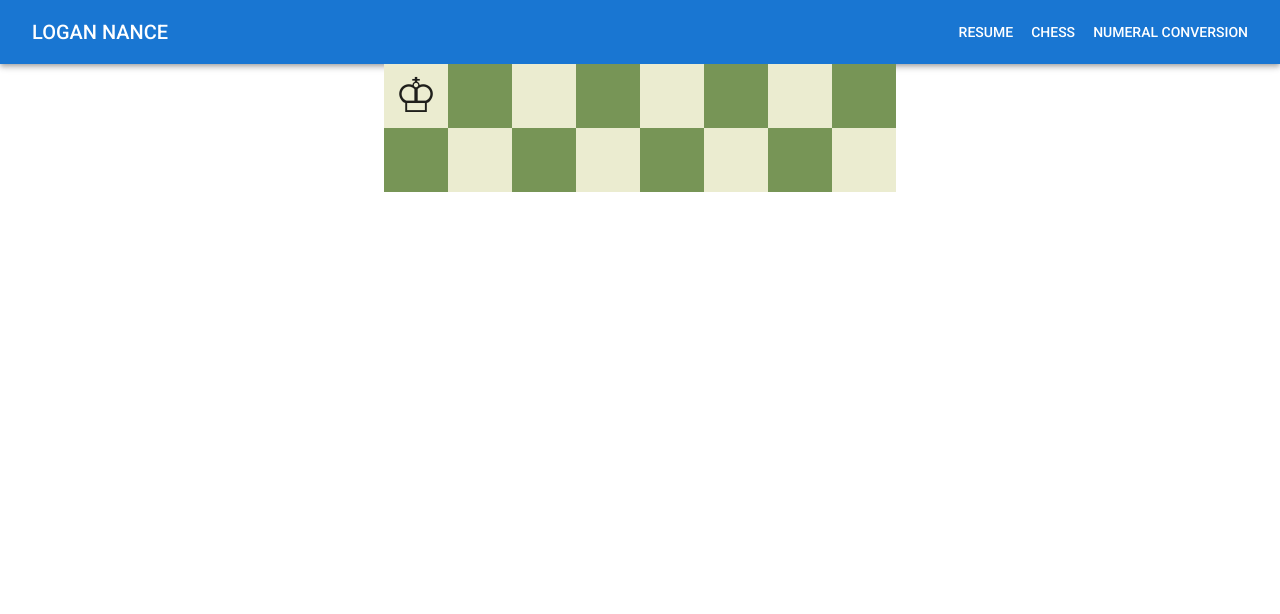
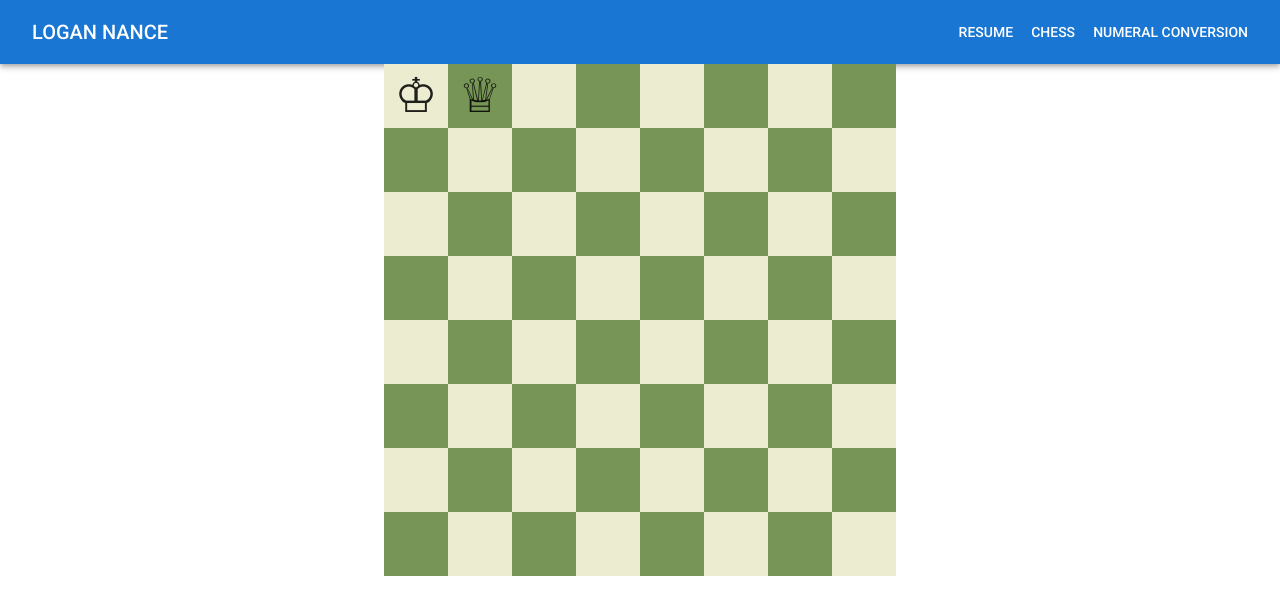
Before and after one commit to logannance/logannance.github.io, a Next.js app: page /chess in a window 1280 px wide. Shown: the top 614 px of the page. Built offline with nearby package versions, Linux system fonts and the light colour scheme; what @mui/material-nextjs would draw is missing.

Commit message:
add queen

```diff
--- a/src/ui/chess/chess.tsx
+++ b/src/ui/chess/chess.tsx
@@ -2,54 +2,17 @@
 
 import { Box, Grid } from "@mui/material";
 import { useState } from "react";
+import { Piece } from "./piece";
 
 const SquareColor = {
   Light: '#ebecd0',
   Dark: '#779556',
 } as const; type SquareColor = typeof SquareColor[keyof typeof SquareColor];
 
-export const PieceChar = {
-  WhiteKing: 9812,
-  WhiteQueen: 9813,
-  WhiteRook: 9814,
-  WhiteBishop: 9815,
-  WhiteKnight: 9816,
-  WhitePawn: 9817,
-  BlackKing: 9818,
-  BlackQueen: 9819,
-  BlackRook: 9820,
-  BlackBishop: 9821,
-  BlackKnight: 9822,
-  BlackPawn: 9823,
-} as const; export type PieceChar = typeof PieceChar[keyof typeof PieceChar];
-
 type Vec = {
   x: number,
   y: number
 }
-
-const Piece = {
-  WhiteKing: {
-    char: 9812,
-    moves: [
-      function* upOne() {
-        yield { x: 0, y: -1 };
-      },
-
-      function* rightOne() {
-        yield { x: 1, y: 0 };
-      },
-
-      function* downOne() {
-        yield { x: 0, y: 1 };
-      },
-
-      function* leftOne() {
-        yield { x: -1, y: 0 };
-      }
-    ]
-  }
-} as const; type Piece = typeof Piece[keyof typeof Piece];
 
 type Square = {
   color: SquareColor,
@@ -70,14 +33,20 @@ export default function Chess() {
         color: SquareColor.Light,
         piece: Piece.WhiteKing,
       },
-      ...Array.from({ length: 7 }, (_, i) => ({
-        color: i % 2 === 1 ? SquareColor.Light : SquareColor.Dark,
+      {
+        color: SquareColor.Dark,
+        piece: Piece.WhiteQueen,
+      },
+      ...Array.from({ length: 6 }, (_, i) => ({
+        color: i % 2 === 0 ? SquareColor.Light : SquareColor.Dark,
       }))
     ],
 
-    Array.from({ length: 8 }, (_, i) => ({
-      color: i % 2 === 1 ? SquareColor.Light : SquareColor.Dark,
+    ...Array.from( {length: 7 }, (_, i) => (
+      Array.from({ length: 8 }, (_, j) => ({
+        color: (i + j) % 2 === 1 ? SquareColor.Light : SquareColor.Dark,
       }))
+    ))
   ]);
 
   const [active, setActive] = useState<
@@ -111,40 +80,49 @@ export default function Chess() {
                 onClick={() => {
                   const decorate = (
                     vecSqr: { sqr: Square } & Vec,
-                    dot?: 'dot'
+                    remove?: true
                   ) => {
                     vecSqr.sqr.piece!.moves.forEach(move => {
                       for (const m of move()) {
                         const x = vecSqr.x + m.x;
                         const y = vecSqr.y + m.y;
 
-                        if (x < 0 || y < 0 || x > 7 || y > 1) {
+                        if (x < 0 || y < 0 || x > 7 || y > 7) {
                           return;
                         }
 
                         const dest = board[y][x];
 
-                        if (!dest.piece) {
-                          dest.decoration = dot;
-                          setBoard([...board]);
+                        if (remove) {
+                          dest.decoration = undefined;
+                        } else {
+                          dest.decoration = dest.piece ? 'circle' : 'dot';
                         }
                       }
+
+                      setBoard([...board]);
                     });
                   };
+
+                  const capture = (active: { sqr: Square } & Vec) => {
+                    console.log('yo');
+                    square.decoration = undefined;
+                    square.piece = active.sqr.piece;
+                    decorate(active, true);
+                    active.sqr.piece = undefined;
+                    setActive(null);
+                  }
 
                   if (square.piece) {
                     // if the square has a piece and a decoration,
                     // it is a circle
                     if (square.decoration) {
-                      square.decoration = undefined;
-                      square.piece = active!.sqr.piece;
-                      active!.sqr.piece = undefined;
-                      setActive(null);
+                      capture(active!);
                       return;
                     }
 
                     setActive({ sqr: square, x: j, y: i });
-                  decorate({ sqr: square, x: j, y: i }, 'dot');
+                    decorate({ sqr: square, x: j, y: i });
                     return;
                   }
 
@@ -155,11 +133,7 @@ export default function Chess() {
                   }
 
                   // no piece, yes decoration
-                square.decoration = undefined;
-                square.piece = active!.sqr.piece!;
-                decorate(active!);
-                active!.sqr.piece = undefined;
-                setActive(null);
+                  capture(active!);
                 }}
               >
                 {square.decoration === 'dot' ? (
--- /dev/null
+++ b/src/ui/chess/piece.ts
@@ -0,0 +1,106 @@
+export const PieceChar = {
+  WhiteKing: 9812,
+  WhiteQueen: 9813,
+  WhiteRook: 9814,
+  WhiteBishop: 9815,
+  WhiteKnight: 9816,
+  WhitePawn: 9817,
+  BlackKing: 9818,
+  BlackQueen: 9819,
+  BlackRook: 9820,
+  BlackBishop: 9821,
+  BlackKnight: 9822,
+  BlackPawn: 9823,
+} as const; export type PieceChar = typeof PieceChar[keyof typeof PieceChar];
+
+export const Piece = {
+  WhiteKing: {
+    char: 9812,
+    moves: [
+      function* upOne() {
+        yield { x: 0, y: -1 };
+      },
+
+      function* upRightOne() {
+        yield { x: 1, y: -1 };
+      },
+
+      function* rightOne() {
+        yield { x: 1, y: 0 };
+      },
+
+      function* downRightOne() {
+        yield { x: 1, y: 1 };
+      },
+
+      function* downOne() {
+        yield { x: 0, y: 1 };
+      },
+
+      function* downLeftOne() {
+        yield { x: -1, y: 1 };
+      },
+
+      function* leftOne() {
+        yield { x: -1, y: 0 };
+      },
+
+      function* upLeftOne() {
+        yield { x: -1, y: -1 };
+      }
+    ]
+  },
+
+  WhiteQueen: {
+    char: 9813,
+    moves: [
+      function* upSlide() {
+        for (let y = -1; y > -8; --y) {
+          yield { x: 0, y: y };
+        }
+      },
+
+      function* upRightSlide() {
+        for (let vec = { x: 1, y: -1 }; vec.x < 8; ++vec.x, --vec.y) {
+          yield vec;
+        }
+      },
+
+      function* rightSlide() {
+        for (let x = 1; x < 8; ++x) {
+          yield { x: x, y: 0 };
+        }
+      },
+
+      function* downRightSlide() {
+        for (let vec = { x: 1, y: 1 }; vec.x < 8; ++vec.x, ++vec.y) {
+          yield vec;
+        }
+      },
+
+      function* downSlide() {
+        for (let y = 1; y < 8; ++y) {
+          yield { x: 0, y: y };
+        }
+      },
+
+      function* downLeftSlide() {
+        for (let vec = { x: -1, y: 1 }; vec.y < 8; --vec.x, ++vec.y) {
+          yield vec;
+        }
+      },
+
+      function* leftSlide() {
+        for (let x = -1; x > -8; --x) {
+          yield { x: x, y: 0 };
+        }
+      },
+
+      function* upLeftSlide() {
+        for (let vec = { x: -1, y: -1 }; vec.x > -8; --vec.x, --vec.y) {
+          yield vec;
+        }
+      },
+    ]
+  }
+} as const; export type Piece = typeof Piece[keyof typeof Piece];
--- a/src/ui/chess/row.tsx
+++ /dev/null
@@ -1,10 +0,0 @@
-import { Grid } from "@mui/material";
-
-
-export default function Row({ children }: { children: React.ReactNode }) {
-  return (
-    <Grid container flexWrap="nowrap">
-      {children}
-    </Grid>
-  )
-}
```
Also changed, not shown: src/ui/chess/board.tsx (deleted, +0 -48 lines), src/ui/chess/decoration.tsx (deleted, +0 -31 lines), src/ui/chess/square.tsx (deleted, +0 -153 lines). Lines whose indentation alone changed are shown as unchanged.
